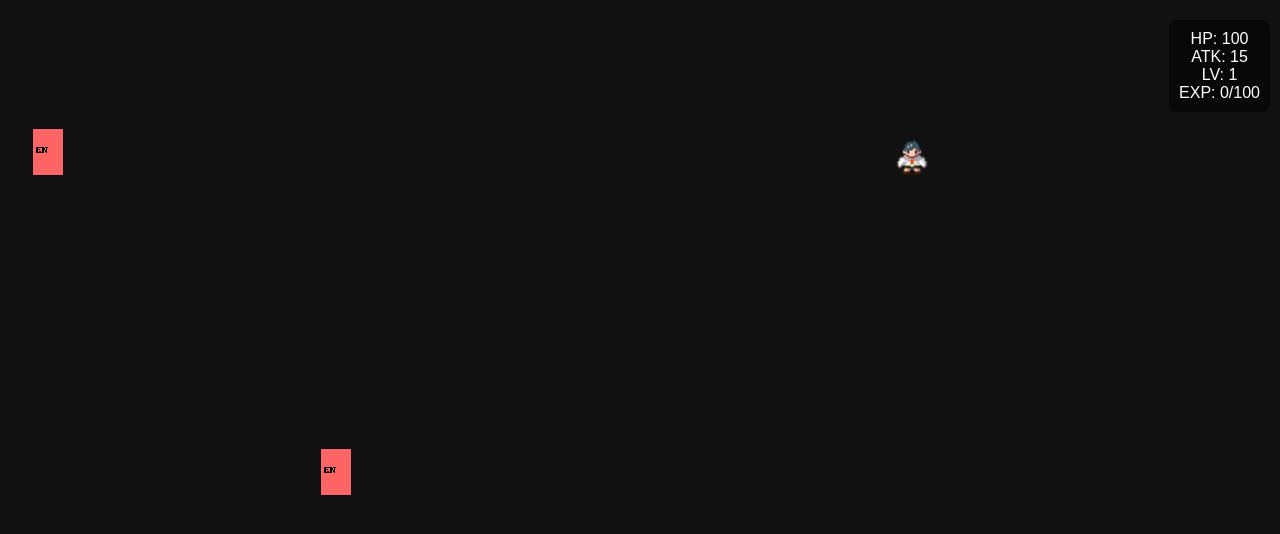
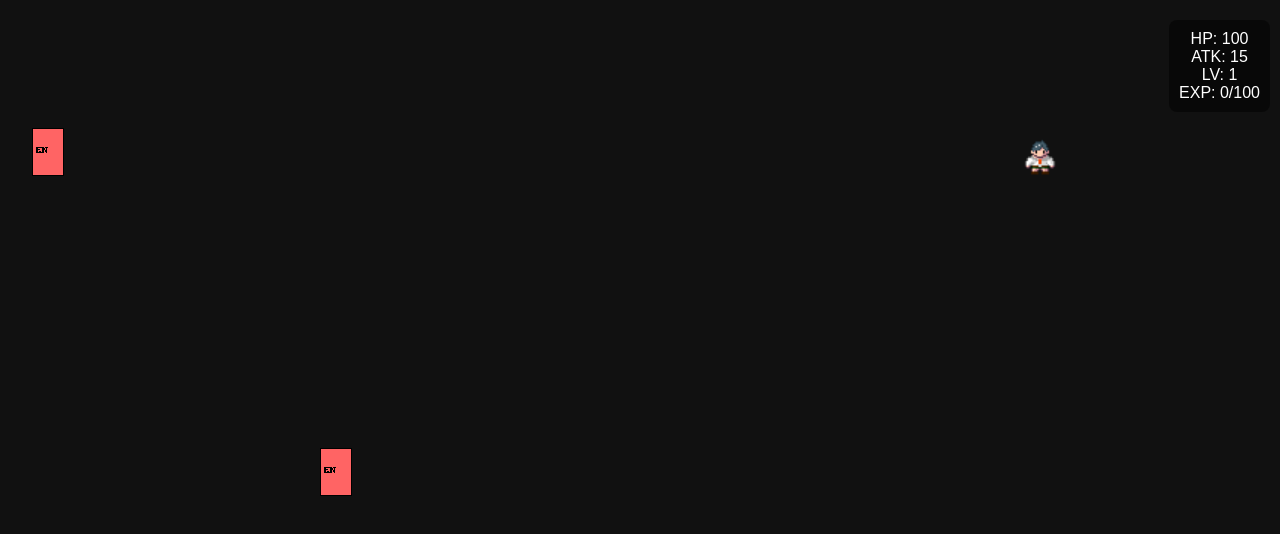
Before and after one commit to SamMecoilman/mobotaro-test, a plain HTML site: page index.html in a window 1280 px wide. Both pictures are taken after a click on the button "入学する". Drawn offline with Linux system fonts and the light colour scheme.

Commit message:
Update style.css

```diff
--- a/style.css
+++ b/style.css
@@ -27,6 +27,9 @@ body {
 
 /* 🎨 Canvas（プレイヤー・敵・背景）描画用 */
 #canvas {
+  width: 1024px;
+  height: 1024px;
+  /*
   position: absolute;
   display: block;
   margin: 0 auto;
@@ -37,6 +40,7 @@ body {
   height: auto;
   image-rendering: pixelated; /* ドット絵に最適化 */
   pointer-events: none;       /* クリックなどを無効化 */
+  */
 }
 
 /* 💬 ステータスUIの余白設定 */
```
